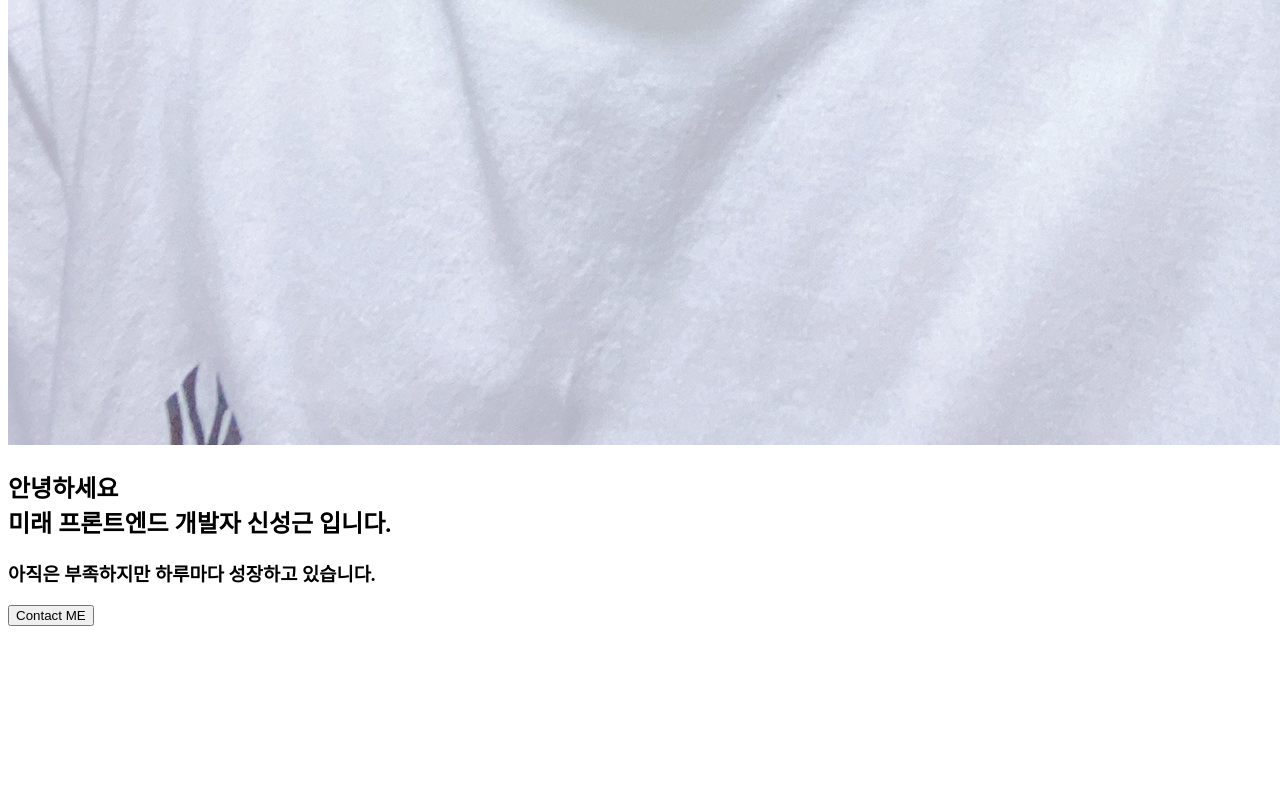
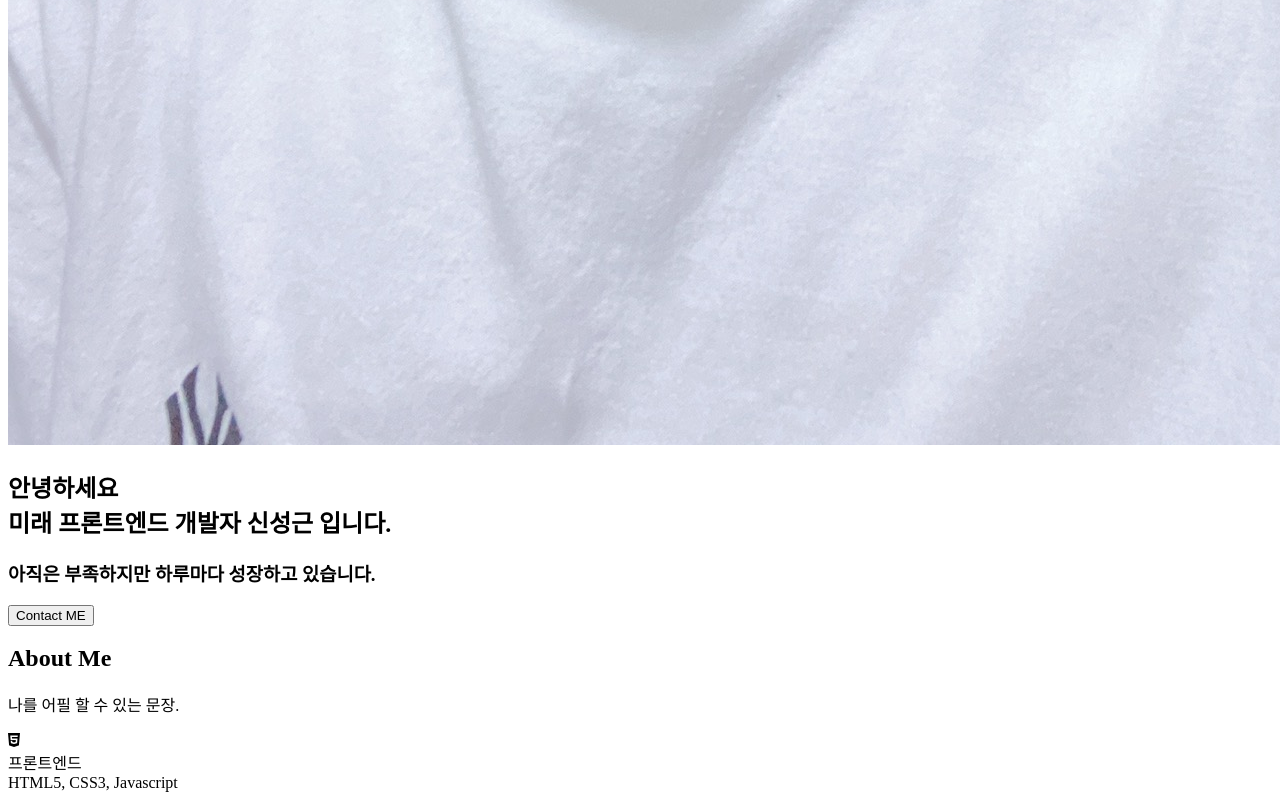
Before and after one commit to shinsunggeon/portfolio, a plain HTML site: page index.html in a window 1280 px wide. Shown: the part 1929-2729 px from the top of the page. Before the commit the page ends 2563 px from the top, so only its background shows below. Drawn offline with Linux system fonts and the light colour scheme.

Commit message:
Update index.html

```diff
--- a/index.html
+++ b/index.html
@@ -52,7 +52,19 @@
       <button class="home__contact">Contact ME</button>
     </section>
     <!-- About -->
-    <section id="abot"></section>
+    <section id="abot">
+      <h1>About Me</h1>
+      <p>나를 어필 할 수 있는 문장.</p>
+      <div class="about__majors">
+        <div class="major">
+          <div class="major__icon">
+            <i class="fab fa-html5"></i>
+          </div>
+          <div class="major__title">프론트엔드</div>
+          <div class="major__description">HTML5, CSS3, Javascript</div>
+        </div>
+      </div>
+    </section>
     <!-- Skills -->
     <section id="skills"></section>
     <!-- Work -->
```
